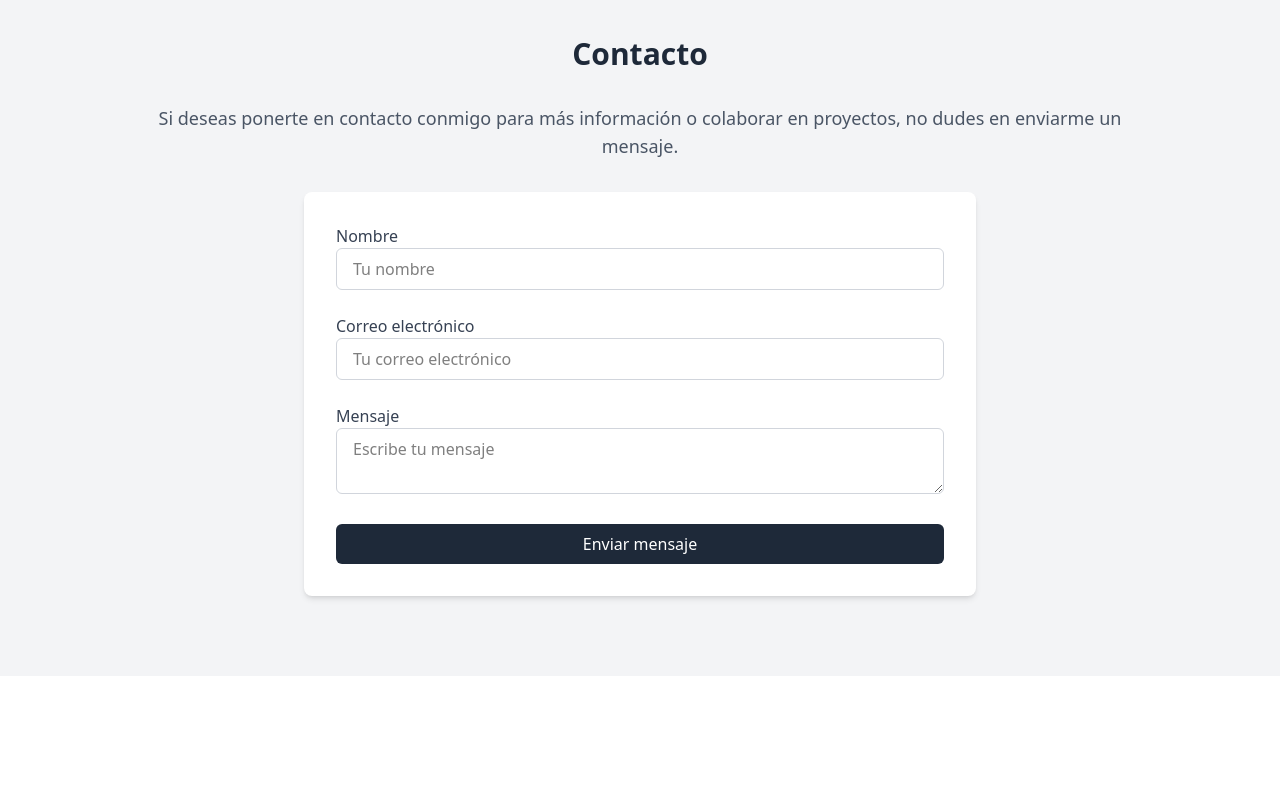
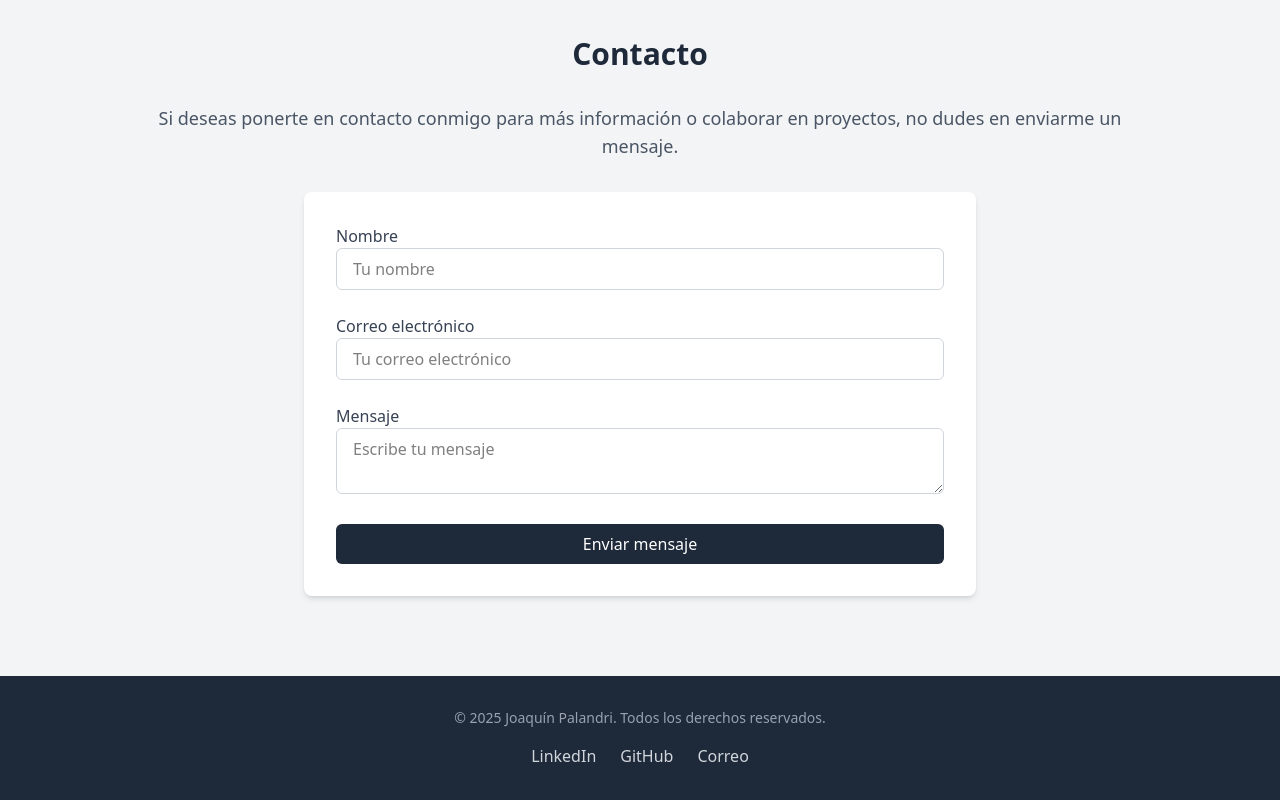
Before and after one commit to JoaquinPalandri/portfolio-joaquin, a React (Vite) app: page / in a window 1280 px wide. Shown: the part 3396-4196 px from the top of the page. Before the commit the page ends 4072 px from the top, so only its background shows below. Built offline with nearby package versions, Linux system fonts and the light colour scheme.

Commit message:
Create a new component called Footer.tsx. The Footer component provides a section for displaying copyright information and useful links.

```diff
--- a/src/App.jsx
+++ b/src/App.jsx
@@ -7,6 +7,7 @@ import Experience from './components/Experience'
 import Projects from './components/Projects'
 import './index.css' // Import your CSS file here
 import Contact from './components/Contact'
+import Footer from './components/Footer'
 function App() {
   return (
     <div className="bg-cream text-brown font-sans">
@@ -16,6 +17,7 @@ function App() {
       <Experience />
       <Projects />
       <Contact />
+      <Footer />
 
     </div>
   );
--- /dev/null
+++ b/src/components/Footer.tsx
@@ -0,0 +1,36 @@
+import React from 'react';
+
+export default function Footer() {
+  return (
+    <footer className="bg-gray-800 text-white py-8">
+      <div className="max-w-5xl mx-auto text-center">
+        <p className="text-sm text-gray-400 mb-4">© 2025 Joaquín Palandri. Todos los derechos reservados.</p>
+
+        <div className="flex justify-center space-x-6">
+          <a
+            href="https://www.linkedin.com/in/joaquinpalandri/"
+            className="text-gray-300 hover:text-white transition"
+            target="_blank"
+            rel="noopener noreferrer"
+          >
+            LinkedIn
+          </a>
+          <a
+            href="https://github.com/JoaquinPalandri"
+            className="text-gray-300 hover:text-white transition"
+            target="_blank"
+            rel="noopener noreferrer"
+          >
+            GitHub
+          </a>
+          <a
+            href="mailto:joaquin.palandri@email.com"
+            className="text-gray-300 hover:text-white transition"
+          >
+            Correo
+          </a>
+        </div>
+      </div>
+    </footer>
+  );
+}
```
